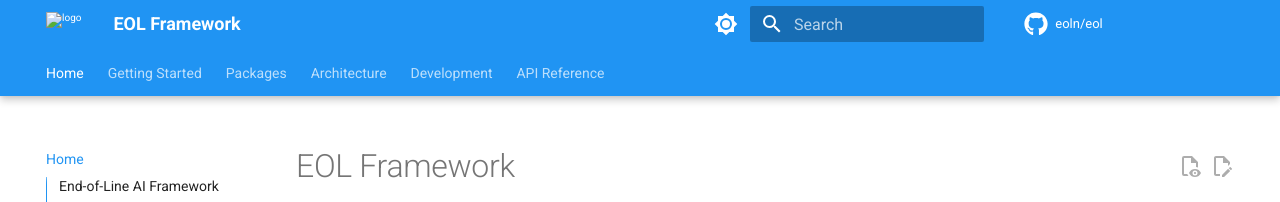
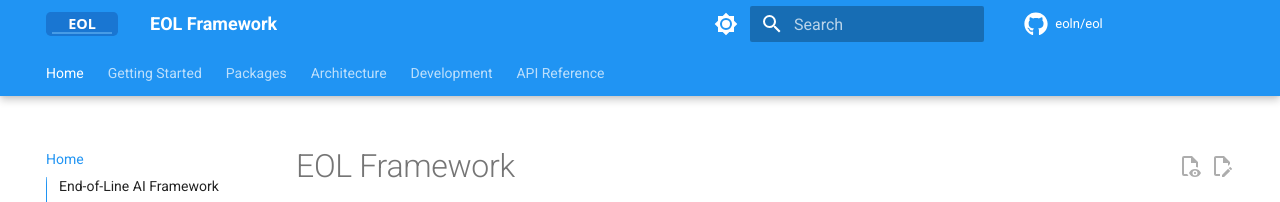
Before and after one commit to eoln/eol, an MkDocs documentation site: the page built from docs/index.md, in a window 1280 px wide. Shown: the top 202 px of the page. Built offline with MkDocs 1.6.1 and Material for MkDocs 9.7.7, drawn with Linux system fonts in a browser that asks for light colours; comment, search, counter and statistics services are not loaded; the version menu is left out.

Commit message:
fix: update logos and favicon with proper visibility
- Created new logo.svg with blue background and white text
- Created new favicon.svg with circular design
- Fixed paths in mkdocs.yml (removed 'docs/' prefix)
- Now logos are visible on both light and dark themes

The documentation now has proper branding with EOL logo.

🤖 Generated with Claude Code

Co-Authored-By: Claude <noreply@anthropic.com>

```diff
--- a/mkdocs.yml
+++ b/mkdocs.yml
@@ -47,8 +47,8 @@ theme:
     - toc.integrate
   icon:
     repo: fontawesome/brands/github
-  favicon: docs/assets/favicon.ico
-  logo: docs/assets/logo.svg
+  favicon: assets/favicon.svg
+  logo: assets/logo.svg
 
 # Plugins
 plugins:
```
Also changed, not shown: docs/assets/favicon.svg, docs/assets/logo.svg.
